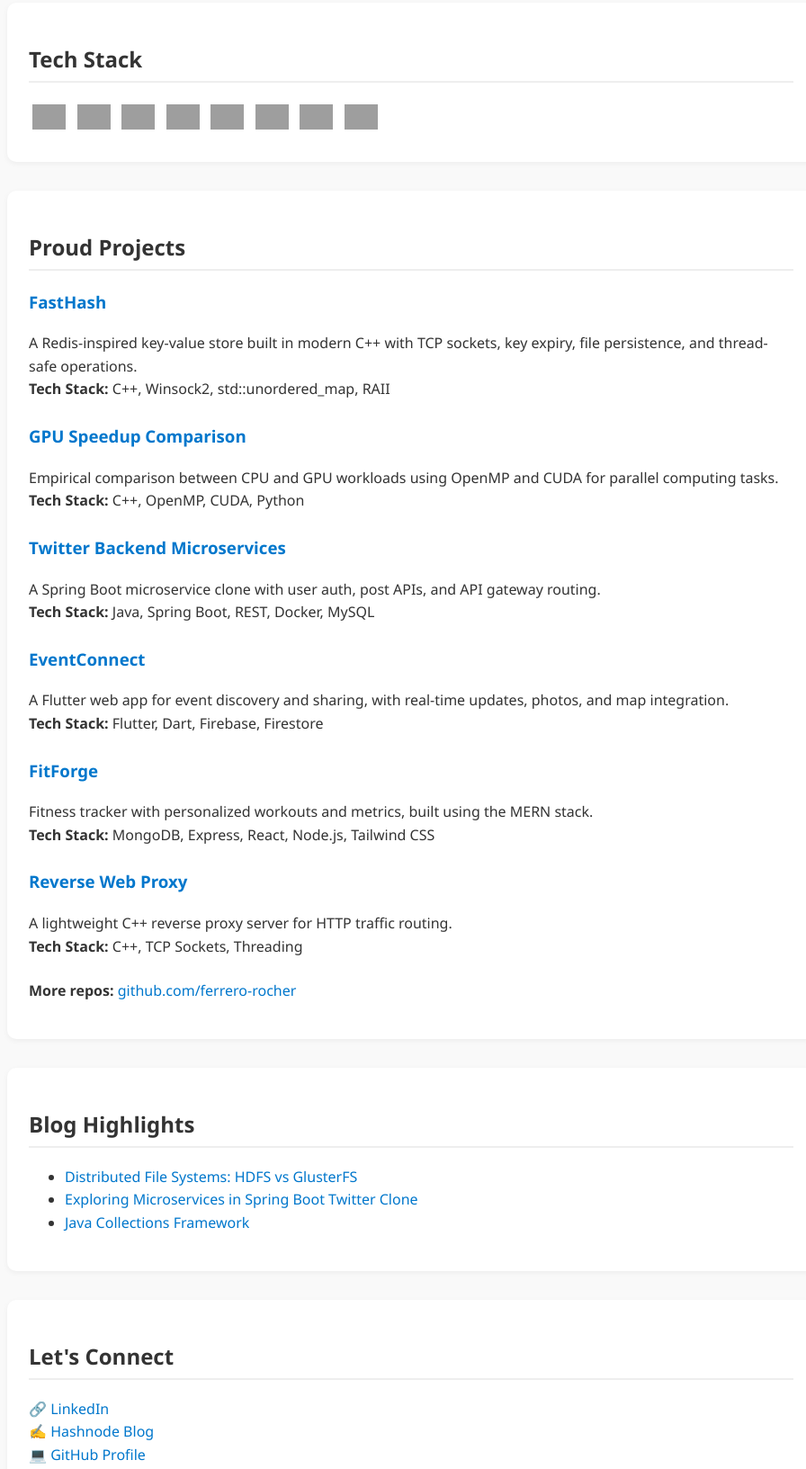
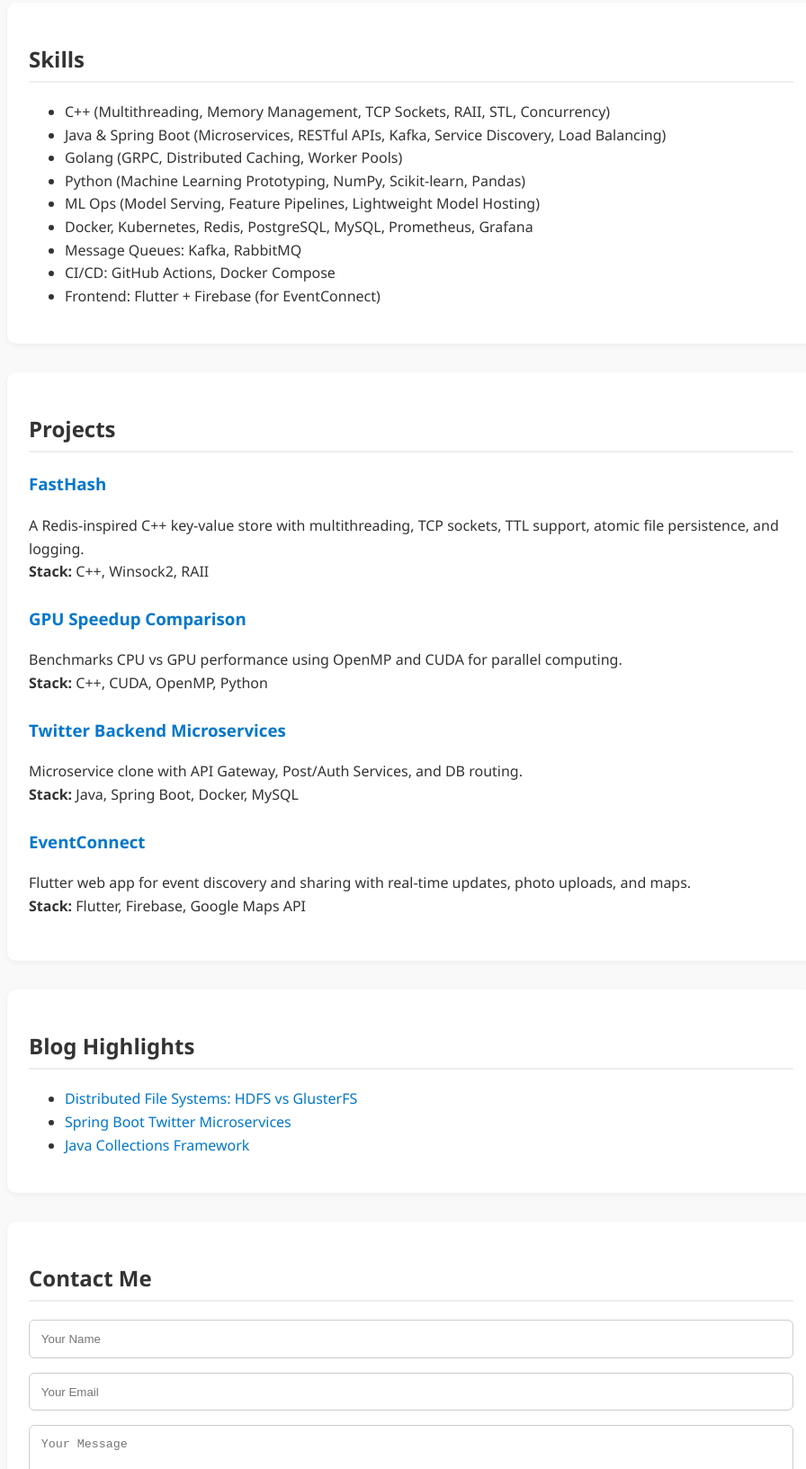
Before and after one commit to ferrero-rocher/ferrero-rocher.github.io, a plain HTML site: page index.html in a window 1280 px wide. Shown: the part 666-2299 px from the top of the page at 90% size, without its empty margins (183-1079 px from the left). Drawn offline with nearby package versions, Linux system fonts and the light colour scheme; grey boxes are pictures that could not be loaded.

Commit message:
Update index.html

```diff
--- a/index.html
+++ b/index.html
@@ -1,6 +1,16 @@
 <!DOCTYPE html>
 <html lang="en">
 <head>
+  <script src="https://unpkg.com/aos@2.3.1/dist/aos.js"></script>
+  <link href="https://unpkg.com/aos@2.3.1/dist/aos.css" rel="stylesheet">
+  <script>
+    document.addEventListener('DOMContentLoaded', () => {
+      AOS.init({
+        duration: 1000,
+        once: true
+      });
+    });
+  </script>
   <meta charset="UTF-8" />
   <meta name="viewport" content="width=device-width, initial-scale=1.0" />
   <meta name="description" content="Shaun Lewis – Backend Engineer and Distributed Systems Enthusiast. Portfolio, projects, and blog." />
@@ -74,13 +84,13 @@
 </head>
 <body>
 
-  <header>
+  <header data-aos="zoom-in">
     <img src="shaun-pic.jpg" alt="Shaun Lewis" style="width: 140px; height: 140px; border-radius: 50%; object-fit: cover; box-shadow: 0 4px 10px rgba(0,0,0,0.2); margin-bottom: 1rem;">
     <h1>Shaun Lewis</h1>
     <p>Backend Engineer | Distributed Systems Enthusiast | ML Integrator</p>
   </header>
 
-  <section>
+  <section data-aos="fade-up">
     <h2>About Me</h2>
     <p>
       I'm building high-throughput backend systems in C++, Golang, and Java. I love exploring how backend and ML come together, especially in real-time infrastructure and intelligent services.
@@ -90,75 +100,79 @@
     </p>
   </section>
 
-  <section>
-    <h2>Tech Stack</h2>
-    <div class="badges">
-      <img src="https://img.shields.io/badge/C++-00599C?style=for-the-badge&logo=c%2B%2B&logoColor=white"/>
-      <img src="https://img.shields.io/badge/Go-00ADD8?style=for-the-badge&logo=go&logoColor=white"/>
-      <img src="https://img.shields.io/badge/Java-ED8B00?style=for-the-badge&logo=java&logoColor=white"/>
-      <img src="https://img.shields.io/badge/Python-3776AB?style=for-the-badge&logo=python&logoColor=white"/>
-      <img src="https://img.shields.io/badge/SpringBoot-6DB33F?style=for-the-badge&logo=springboot&logoColor=white"/>
-      <img src="https://img.shields.io/badge/Docker-2496ED?style=for-the-badge&logo=docker&logoColor=white"/>
-      <img src="https://img.shields.io/badge/Kubernetes-326CE5?style=for-the-badge&logo=kubernetes&logoColor=white"/>
-      <img src="https://img.shields.io/badge/Redis-DC382D?style=for-the-badge&logo=redis&logoColor=white"/>
-    </div>
-  </section>
 
-  <section>
-    <h2>Proud Projects</h2>
 
-    <div class="project">
-      <h3><a href="https://github.com/ferrero-rocher/FastHash" target="_blank">FastHash</a></h3>
-      <p>A Redis-inspired key-value store built in modern C++ with TCP sockets, key expiry, file persistence, and thread-safe operations.<br><strong>Tech Stack:</strong> C++, Winsock2, std::unordered_map, RAII</p>
-    </div>
 
-    <div class="project">
-      <h3><a href="https://github.com/ferrero-rocher/gpu-speedup-comparison" target="_blank">GPU Speedup Comparison</a></h3>
-      <p>Empirical comparison between CPU and GPU workloads using OpenMP and CUDA for parallel computing tasks.<br><strong>Tech Stack:</strong> C++, OpenMP, CUDA, Python</p>
-    </div>
 
-    <div class="project">
-      <h3><a href="https://github.com/ferrero-rocher/twitter-backend-microservices" target="_blank">Twitter Backend Microservices</a></h3>
-      <p>A Spring Boot microservice clone with user auth, post APIs, and API gateway routing.<br><strong>Tech Stack:</strong> Java, Spring Boot, REST, Docker, MySQL</p>
-    </div>
 
-    <div class="project">
-      <h3><a href="https://github.com/ferrero-rocher/event-connect" target="_blank">EventConnect</a></h3>
-      <p>A Flutter web app for event discovery and sharing, with real-time updates, photos, and map integration.<br><strong>Tech Stack:</strong> Flutter, Dart, Firebase, Firestore</p>
-    </div>
 
-    <div class="project">
-      <h3><a href="https://github.com/FitForge-Tailored-Fitness-Mastery/fitforge-1-16" target="_blank">FitForge</a></h3>
-      <p>Fitness tracker with personalized workouts and metrics, built using the MERN stack.<br><strong>Tech Stack:</strong> MongoDB, Express, React, Node.js, Tailwind CSS</p>
-    </div>
 
-    <div class="project">
-      <h3><a href="https://github.com/ferrero-rocher/reverse-web-proxy" target="_blank">Reverse Web Proxy</a></h3>
-      <p>A lightweight C++ reverse proxy server for HTTP traffic routing.<br><strong>Tech Stack:</strong> C++, TCP Sockets, Threading</p>
-    </div>
 
-    <p><strong>More repos:</strong> <a href="https://github.com/ferrero-rocher" target="_blank">github.com/ferrero-rocher</a></p>
-  </section>
 
-  <section>
-    <h2>Blog Highlights</h2>
-    <ul>
-      <li><a href="https://shaunlewis.hashnode.dev/distributed-file-systems-explained-is-hdfs-or-glusterfs-right-for-you" target="_blank">Distributed File Systems: HDFS vs GlusterFS</a></li>
-      <li><a href="https://shaunlewis.hashnode.dev/exploring-microservices-and-key-components-in-a-spring-boot-based-twitter-implementation" target="_blank">Exploring Microservices in Spring Boot Twitter Clone</a></li>
-      <li><a href="https://shaunlewis.hashnode.dev/java-collections-framework" target="_blank">Java Collections Framework</a></li>
-    </ul>
-  </section>
 
-  <section>
-    <h2>Let's Connect</h2>
-    <p>
-      🔗 <a href="https://www.linkedin.com/in/shaun-lewis" target="_blank">LinkedIn</a><br>
-      ✍️ <a href="https://shaunlewis.hashnode.dev" target="_blank">Hashnode Blog</a><br>
-      💻 <a href="https://github.com/ferrero-rocher" target="_blank">GitHub Profile</a>
-    </p>
-  </section>
 
-  <footer>
+
+  <section data-aos="fade-up">
+  <h2>Skills</h2>
+  <ul>
+    <li>C++ (Multithreading, Memory Management, TCP Sockets, RAII, STL, Concurrency)</li>
+    <li>Java & Spring Boot (Microservices, RESTful APIs, Kafka, Service Discovery, Load Balancing)</li>
+    <li>Golang (GRPC, Distributed Caching, Worker Pools)</li>
+    <li>Python (Machine Learning Prototyping, NumPy, Scikit-learn, Pandas)</li>
+    <li>ML Ops (Model Serving, Feature Pipelines, Lightweight Model Hosting)</li>
+    <li>Docker, Kubernetes, Redis, PostgreSQL, MySQL, Prometheus, Grafana</li>
+    <li>Message Queues: Kafka, RabbitMQ</li>
+    <li>CI/CD: GitHub Actions, Docker Compose</li>
+    <li>Frontend: Flutter + Firebase (for EventConnect)</li>
+  </ul>
+</section>
+
+<section data-aos="fade-up">
+  <h2>Projects</h2>
+  <div class="project">
+    <h3><a href="https://github.com/ferrero-rocher/FastHash" target="_blank">FastHash</a></h3>
+    <p>A Redis-inspired C++ key-value store with multithreading, TCP sockets, TTL support, atomic file persistence, and logging.<br><strong>Stack:</strong> C++, Winsock2, RAII</p>
+  </div>
+  <div class="project">
+    <h3><a href="https://github.com/ferrero-rocher/gpu-speedup-comparison" target="_blank">GPU Speedup Comparison</a></h3>
+    <p>Benchmarks CPU vs GPU performance using OpenMP and CUDA for parallel computing.<br><strong>Stack:</strong> C++, CUDA, OpenMP, Python</p>
+  </div>
+  <div class="project">
+    <h3><a href="https://github.com/ferrero-rocher/twitter-backend-microservices" target="_blank">Twitter Backend Microservices</a></h3>
+    <p>Microservice clone with API Gateway, Post/Auth Services, and DB routing.<br><strong>Stack:</strong> Java, Spring Boot, Docker, MySQL</p>
+  </div>
+  <div class="project">
+    <h3><a href="https://github.com/ferrero-rocher/event-connect" target="_blank">EventConnect</a></h3>
+    <p>Flutter web app for event discovery and sharing with real-time updates, photo uploads, and maps.<br><strong>Stack:</strong> Flutter, Firebase, Google Maps API</p>
+  </div>
+</section>
+
+<section data-aos="fade-up">
+  <h2>Blog Highlights</h2>
+  <ul>
+    <li><a href="https://shaunlewis.hashnode.dev/distributed-file-systems-explained-is-hdfs-or-glusterfs-right-for-you" target="_blank">Distributed File Systems: HDFS vs GlusterFS</a></li>
+    <li><a href="https://shaunlewis.hashnode.dev/exploring-microservices-and-key-components-in-a-spring-boot-based-twitter-implementation" target="_blank">Spring Boot Twitter Microservices</a></li>
+    <li><a href="https://shaunlewis.hashnode.dev/java-collections-framework" target="_blank">Java Collections Framework</a></li>
+  </ul>
+</section>
+
+<section data-aos="fade-up">
+  <h2>Contact Me</h2>
+  <form action="https://formspree.io/f/mnqezegj" method="POST" style="display: flex; flex-direction: column; gap: 1rem;">
+    <input type="text" name="name" placeholder="Your Name" required style="padding: 0.8rem; border-radius: 6px; border: 1px solid #ccc;">
+    <input type="email" name="email" placeholder="Your Email" required style="padding: 0.8rem; border-radius: 6px; border: 1px solid #ccc;">
+    <textarea name="message" placeholder="Your Message" rows="5" required style="padding: 0.8rem; border-radius: 6px; border: 1px solid #ccc;"></textarea>
+    <button type="submit" style="background: var(--accent); color: white; border: none; padding: 0.8rem; border-radius: 6px; cursor: pointer;">Send Message</button>
+  </form>
+</section>
+
+<section data-aos="fade-up">
+  <h2>Download Resume</h2>
+  <p>You can grab a copy of my resume here:</p>
+  <a href="resume.pdf" download style="display: inline-block; background: var(--accent); color: white; padding: 0.7rem 1.2rem; border-radius: 6px; text-decoration: none;">Download Resume</a>
+</section>
+
+<footer>
     <p>&copy; 2025 Shaun Lewis — Built with clean code and caffeinated keystrokes ☕</p>
   </footer>
 
```
